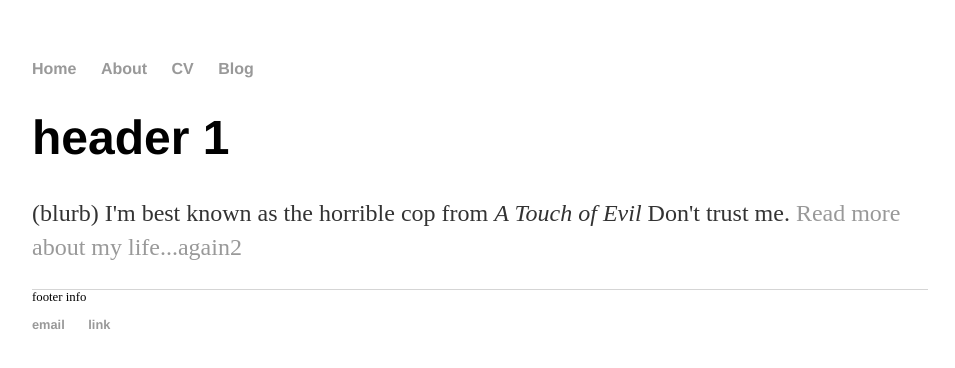
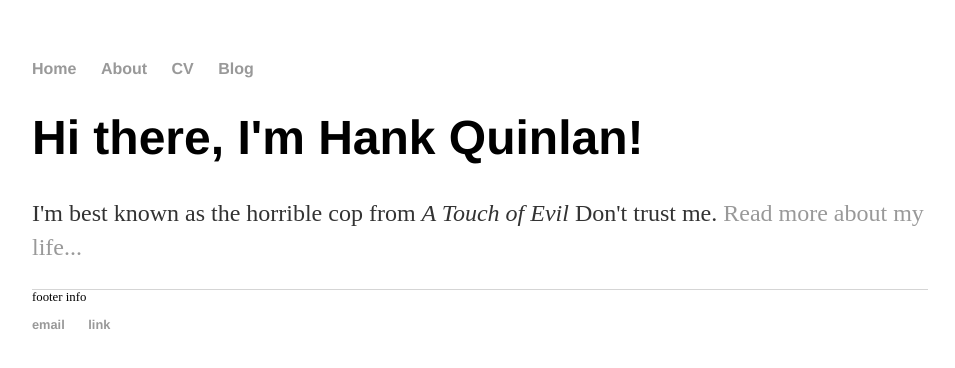
Before and after one commit to paul-abbott/pegs-test.github.io, a Jekyll site: the page built from index.html, in a window 1280 px wide. Shown: the top 368 px of the page, without its empty margins (160-1115 px from the left). Built offline with Jekyll 4.4.1, drawn with Linux system fonts in a browser that asks for light colours.

Commit message:
Update index.html

```diff
--- a/index.html
+++ b/index.html
@@ -3,7 +3,7 @@ layout: default
 title: pegs-test index
 ---
 
-<div class="container">
-<h1>header 1</h1>
-<p>(blurb) I'm best known as the horrible cop from <em>A Touch of Evil</em> Don't trust me. <a href="/about">Read more about my life...again2</a></p>
-</div>
+<div class="blurb">
+	<h1>Hi there, I'm Hank Quinlan!</h1>
+	<p>I'm best known as the horrible cop from <em>A Touch of Evil</em> Don't trust me. <a href="/about">Read more about my life...</a></p>
+</div><!-- /.blurb -->
```
